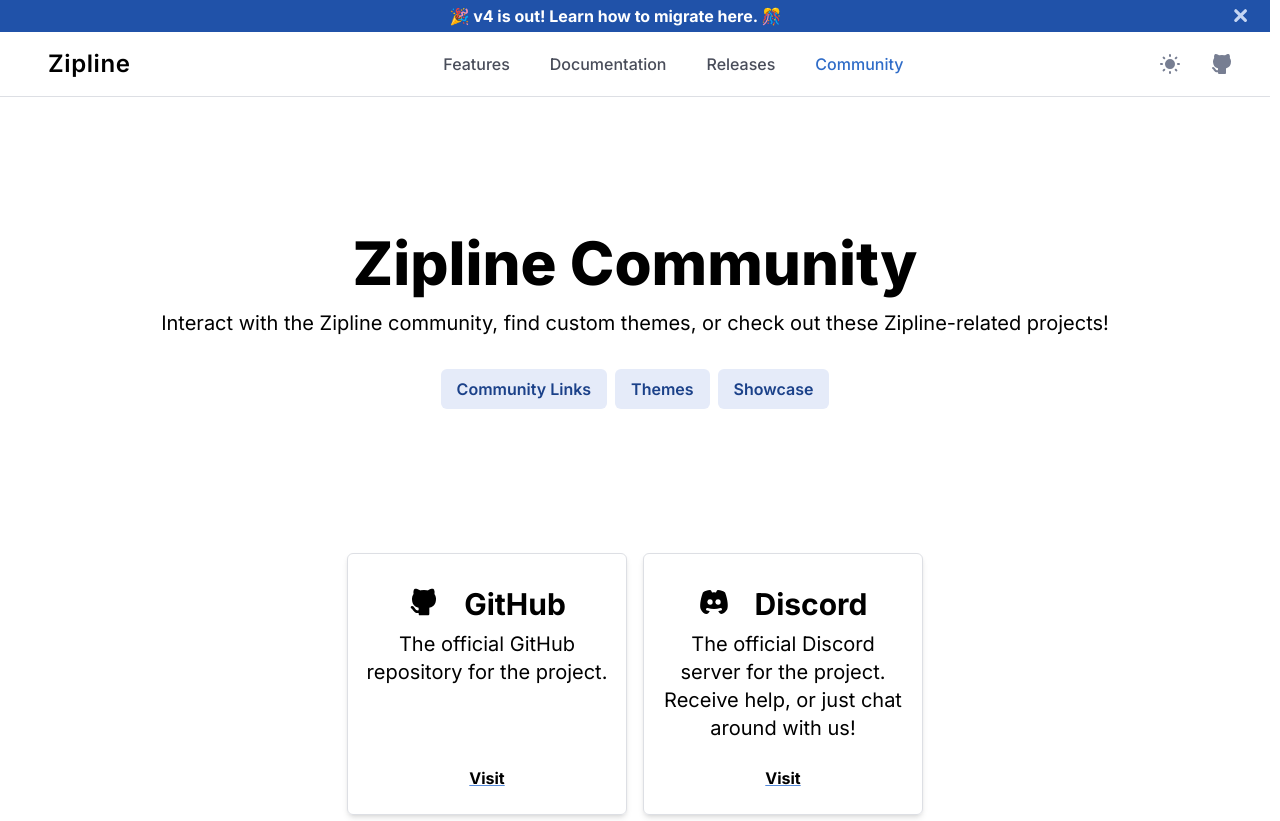
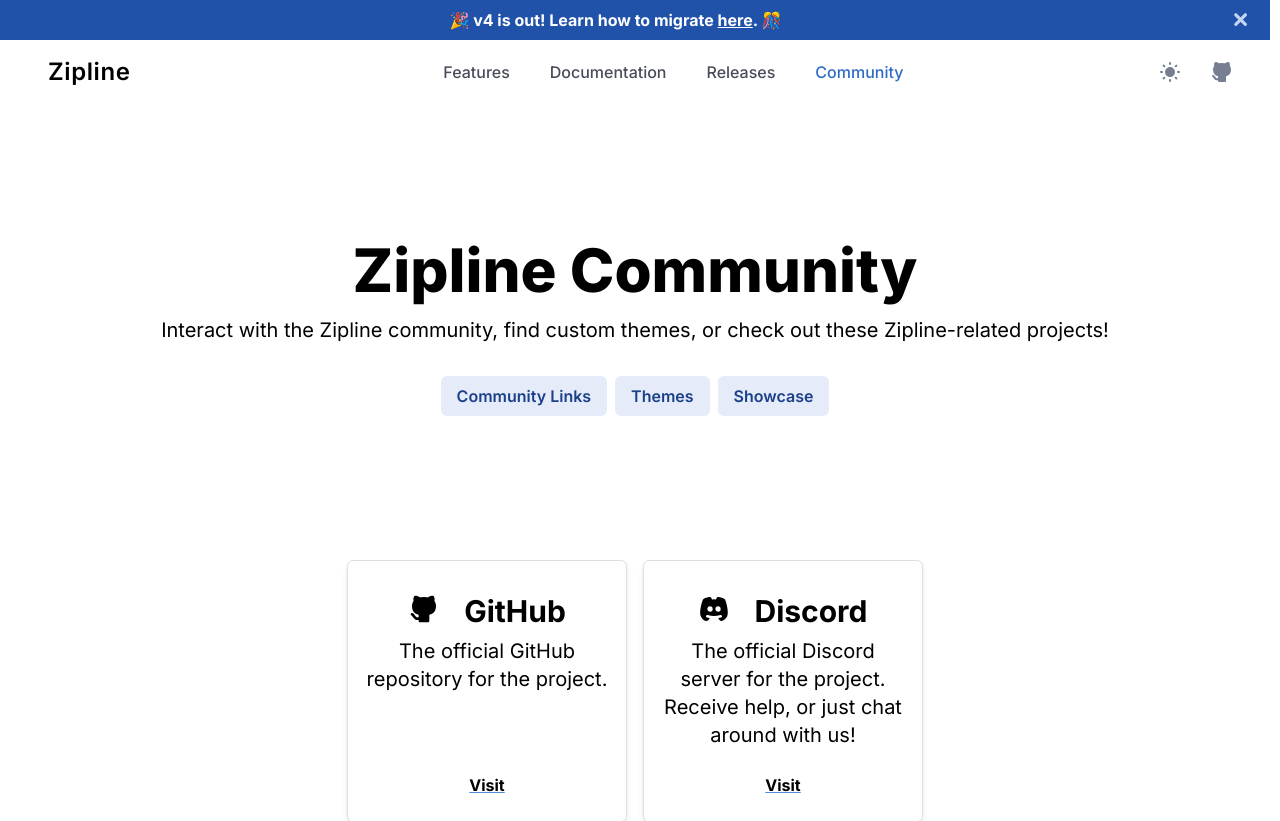
Before and after one commit to diced/zipline-docs, a Next.js app: page /community in a window 1280 px wide. Shown: the top 821 px of the page. Built offline with nearby package versions, Linux system fonts and the light colour scheme.

Commit message:
fix: bigger bar and navbar fixes

```diff
--- a/src/components/AnnouncementBar.tsx
+++ b/src/components/AnnouncementBar.tsx
@@ -36,7 +36,7 @@
   return (
     <div
       className={clsx(
-        'z-50 text-white bg-blue-600 font-bold text-center py-1 flex justify-between items-center',
+        'z-50 text-white bg-blue-600 font-bold text-center py-2 flex justify-between items-center',
         className,
       )}
     >
--- a/src/components/Header.tsx
+++ b/src/components/Header.tsx
@@ -62,9 +62,9 @@
   return (
     <header
       className={clsx(
-        'sticky w-full top-0 z-50 backdrop-filter backdrop-blur-md transition-all duration-500 ease-in-out border-gray-100  border-b dark:border-gray-800',
+        'sticky w-full top-0 z-50 backdrop-filter backdrop-blur-md transition-all duration-500 ease-in-out border-gray-100 dark:border-gray-800',
         scrolling
-          ? 'bg-white/85 dark:bg-gray-900/70'
+          ? 'bg-white/85 dark:bg-gray-900/70 border-b border-gray-100 dark:border-gray-800'
           : 'bg-white/0 dark:bg-gray-900/0',
       )}
     >
--- a/src/pages/_app.tsx
+++ b/src/pages/_app.tsx
@@ -73,7 +73,7 @@
 
       <AnnouncementBar id='v4-1'>
         🎉 v4 is out! Learn how to migrate{' '}
-        <Link href='/docs/migrate' className='hover:underline'>
+        <Link href='/docs/migrate' className='underline hover:text-blue-200'>
           here
         </Link>
         . 🎊
--- a/src/pages/index.tsx
+++ b/src/pages/index.tsx
@@ -303,9 +303,9 @@
                     <IconStarFilled className='w-10 h-10 text-yellow-500' />
                     <div className='text-3xl font-bold my-2'>Star Zipline</div>
                     <p className='text-xl my-4 text-center'>
-                      If you don&apos;t want to sponsor me, consider starring
-                      Zipline on GitHub! It helps Zipline get more exposure on
-                      the project :)
+                      If sponsoring isn&apos;t an option, consider starring
+                      Zipline on GitHub! It greatly helps increase the
+                      project&apos;s visibility :)
                     </p>
                     <GithubStarsButton stars={stars} />
                   </div>
```
